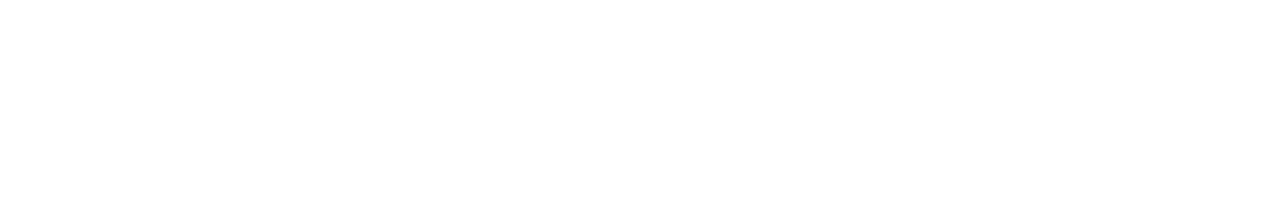
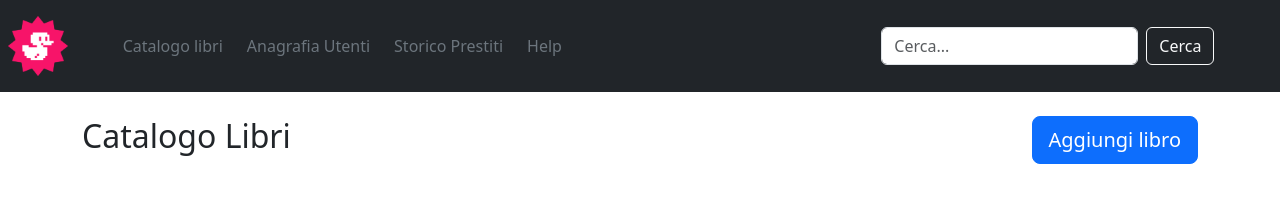
Before and after one commit to carlosvillaar/html-css-bootstrap-dashboard, a plain HTML site: page index.html in a window 1280 px wide. Drawn offline with nearby package versions, Linux system fonts and the light colour scheme.

Commit message:
feat: add header and main cta

```diff
--- a/css/style.css
+++ b/css/style.css
@@ -0,0 +1,12 @@
+.debug{
+  border: 1px solid red;
+}
+
+
+.logo img{
+  height: 60px;
+}
+
+header a{
+  text-decoration: none;
+}
--- a/index.html
+++ b/index.html
@@ -4,10 +4,55 @@
   <meta charset="UTF-8">
   <meta name="viewport" content="width=device-width, initial-scale=1.0">
   <link rel='stylesheet' href='https://cdnjs.cloudflare.com/ajax/libs/bootstrap/5.3.3/css/bootstrap.css' integrity='sha512-VcyUgkobcyhqQl74HS1TcTMnLEfdfX6BbjhH8ZBjFU9YTwHwtoRtWSGzhpDVEJqtMlvLM2z3JIixUOu63PNCYQ==' crossorigin='anonymous'/>
+  <link rel='stylesheet' href='https://cdnjs.cloudflare.com/ajax/libs/font-awesome/6.6.0/css/all.min.css' integrity='sha512-Kc323vGBEqzTmouAECnVceyQqyqdsSiqLQISBL29aUW4U/M7pSPA/gEUZQqv1cwx4OnYxTxve5UMg5GT6L4JJg==' crossorigin='anonymous'/>
   <link rel="stylesheet" href="./css/style.css">
   <title>Bootstrap Dashboard</title>
 </head>
 <body>
 
+  <header class="text-bg-dark d-flex align-items-center">
+    <div class="logo my-3 mx-2 col-3 col-lg-1">
+      <img src="./img/duck.png" alt="logo papera">
+    </div>
+    <div class="menu d-none d-lg-flex col-lg-7">
+        <ul class="d-flex list-unstyled gap-4 my-3 ">
+          <li><a class="text-secondary" href="#">Catalogo libri</a></li>
+          <li><a class="text-secondary" href="#">Anagrafia Utenti</a></li>
+          <li><a class="text-secondary" href="#">Storico Prestiti</a></li>
+          <li><a class="text-secondary" href="#">Help</a></li>
+        </ul>
+    </div>
+    <div class="hamburger col-8 d-lg-none">
+      <nav class="navbar navbar-dark bg-dark m-0">
+        <div class="container-fluid justify-content-end text-light">
+          <button class="navbar-toggler text-bg-dark" type="button" data-bs-toggle="collapse" data-bs-target="#navbarNavAltMarkup" aria-controls="navbarNavAltMarkup" aria-expanded="false" aria-label="Toggle navigation">
+            <span class="navbar-toggler-icon"></span>
+          </button>
+        </div>
+      </nav>
+    </div>
+    <div class="search d-none d-lg-block">
+      <nav class="navbar">
+        <div class="container-fluid">
+          <form class="d-flex" role="search">
+            <input class="form-control me-2" type="search" placeholder="Cerca..." aria-label="Search">
+            <button class="btn btn-outline-light" type="submit">Cerca</button>
+          </form>
+        </div>
+      </nav>
+    </div>
+  </header>
+
+  <main>
+    <div class="container">
+
+      <section class="cta d-flex justify-content-between align-items-center py-4">
+          <h2>Catalogo Libri</h2>
+          <button class="btn btn-lg btn-primary">Aggiungi libro</button>
+      </section>
+
+    </div>
+  </main>
+
 </body>
 </html>
```
